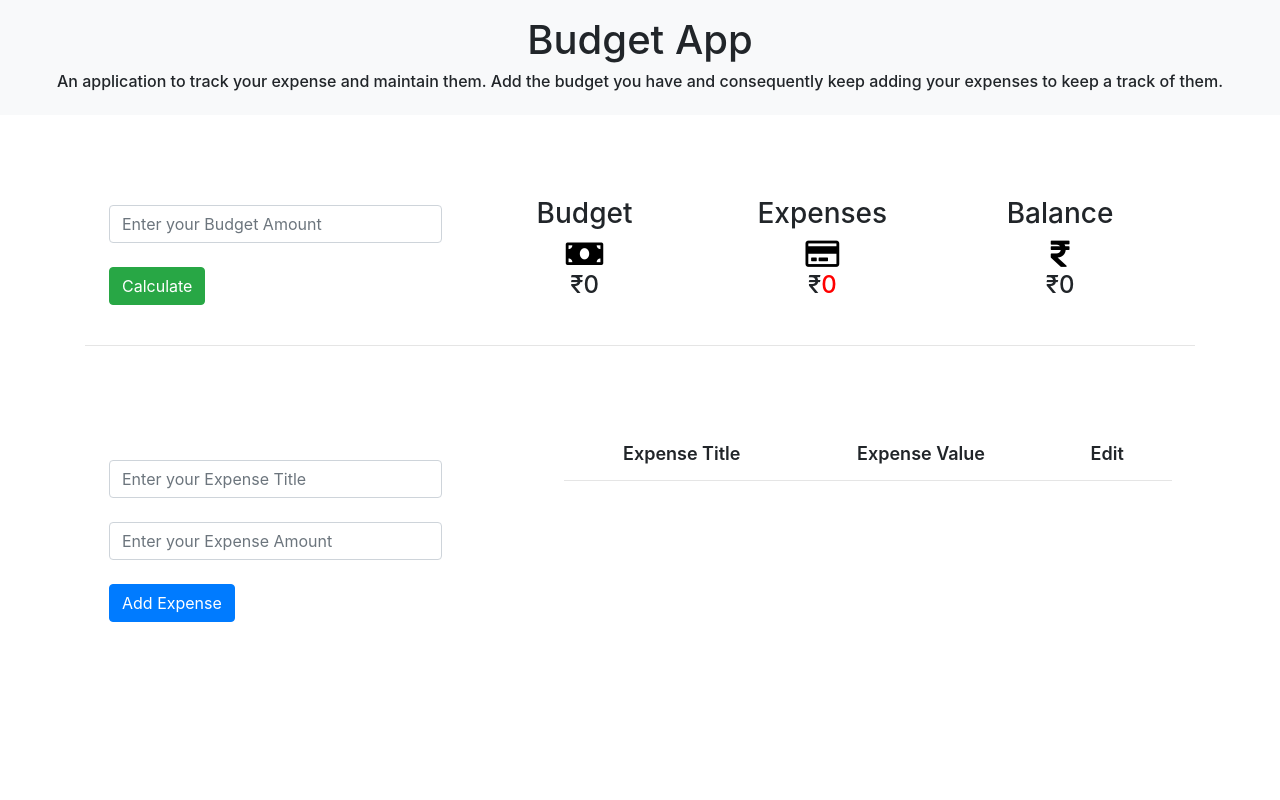
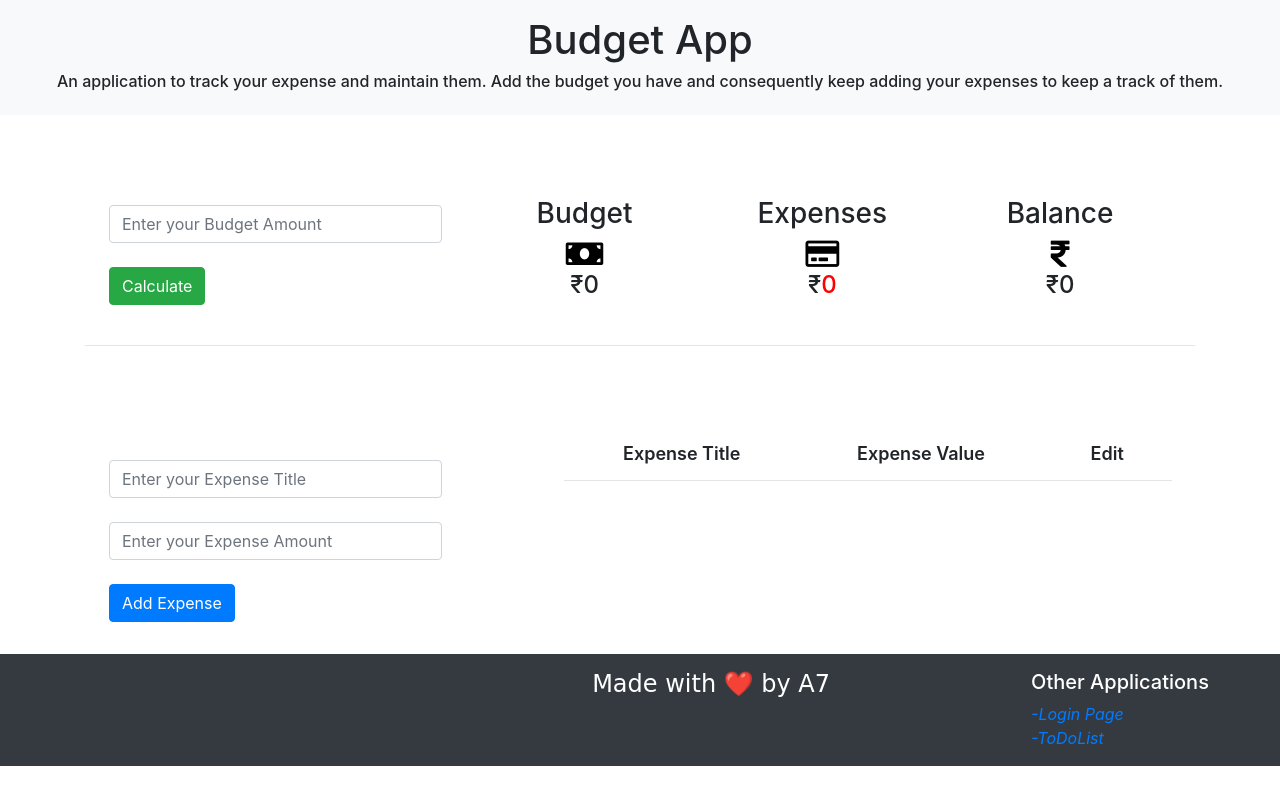
Before and after one commit to A7abhilash/expense-tracker, a plain HTML site: page index.html in a window 1280 px wide. Drawn offline with nearby package versions, Linux system fonts and the light colour scheme.

Commit message:
Added Footer

```diff
--- a/index.html
+++ b/index.html
@@ -91,6 +91,24 @@
         </div>
     </section>
 
+    <footer>
+        <div class="container-fluid bg-dark text-white">
+            <div class="row justify-content-center">
+                <div class="col-md-6 offset-md-3 my-3 text-center">
+                    <h4 style="font-family: cursive;">Made with ❤️ by A7</h4>
+                </div>
+                <div class="col-md-3-offset-md-3 my-3">
+                    <h5>Other Applications</h5>
+                    <a href="http://beginner7.000webhostapp.com">
+                        <i>-Login Page</i>
+                    </a><br>
+                    <a href="https://a7abhilash.github.io/todolist">
+                        <i>-ToDoList</i>
+                    </a>
+                </div>
+            </div>
+        </div>
+    </footer>
     <!-- Offline -->
     <script src="bootstrap/js/jQuery.js"></script>
     <script src="bootstrap/js/jqueryui/jquery-ui.js"></script>
```
